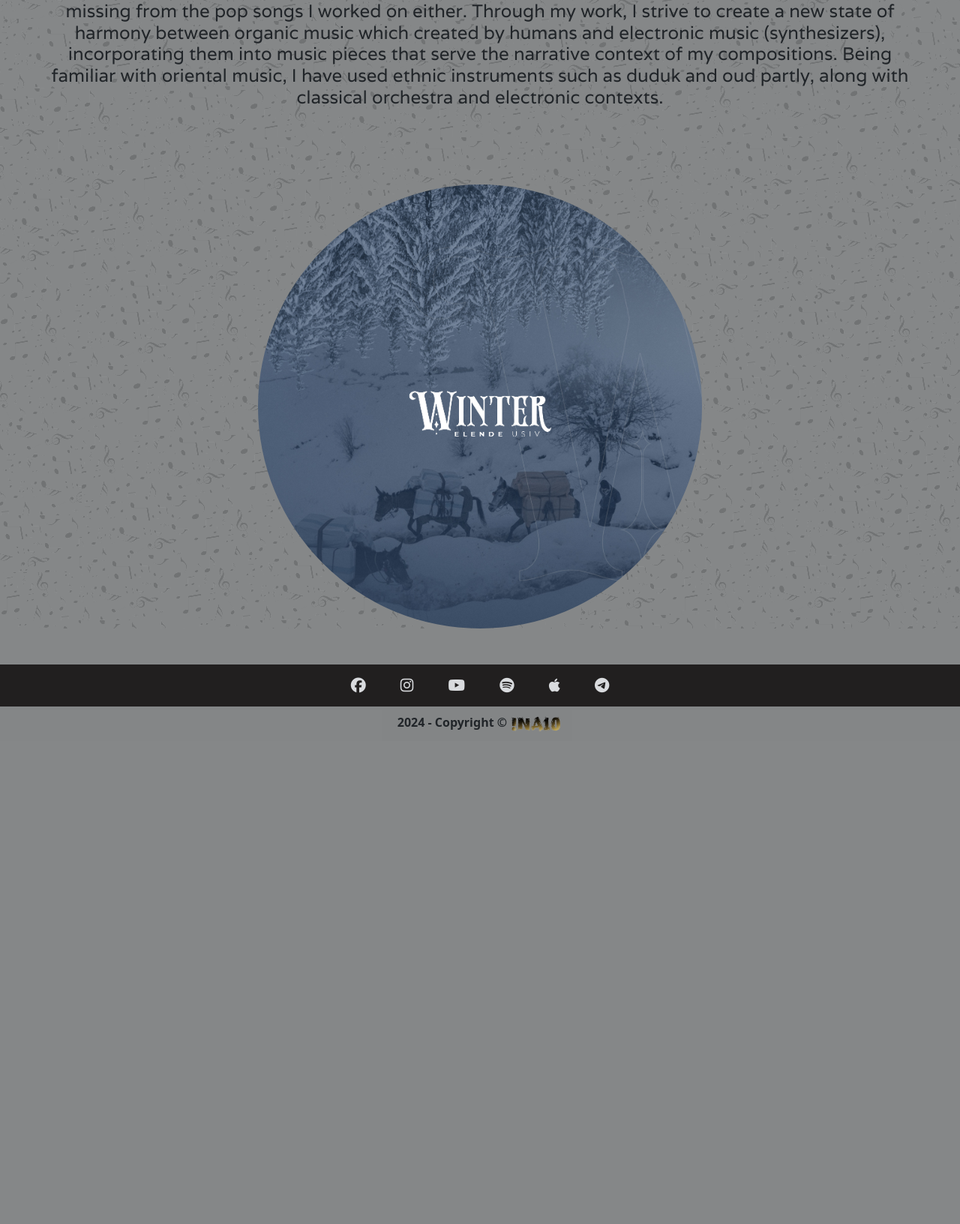
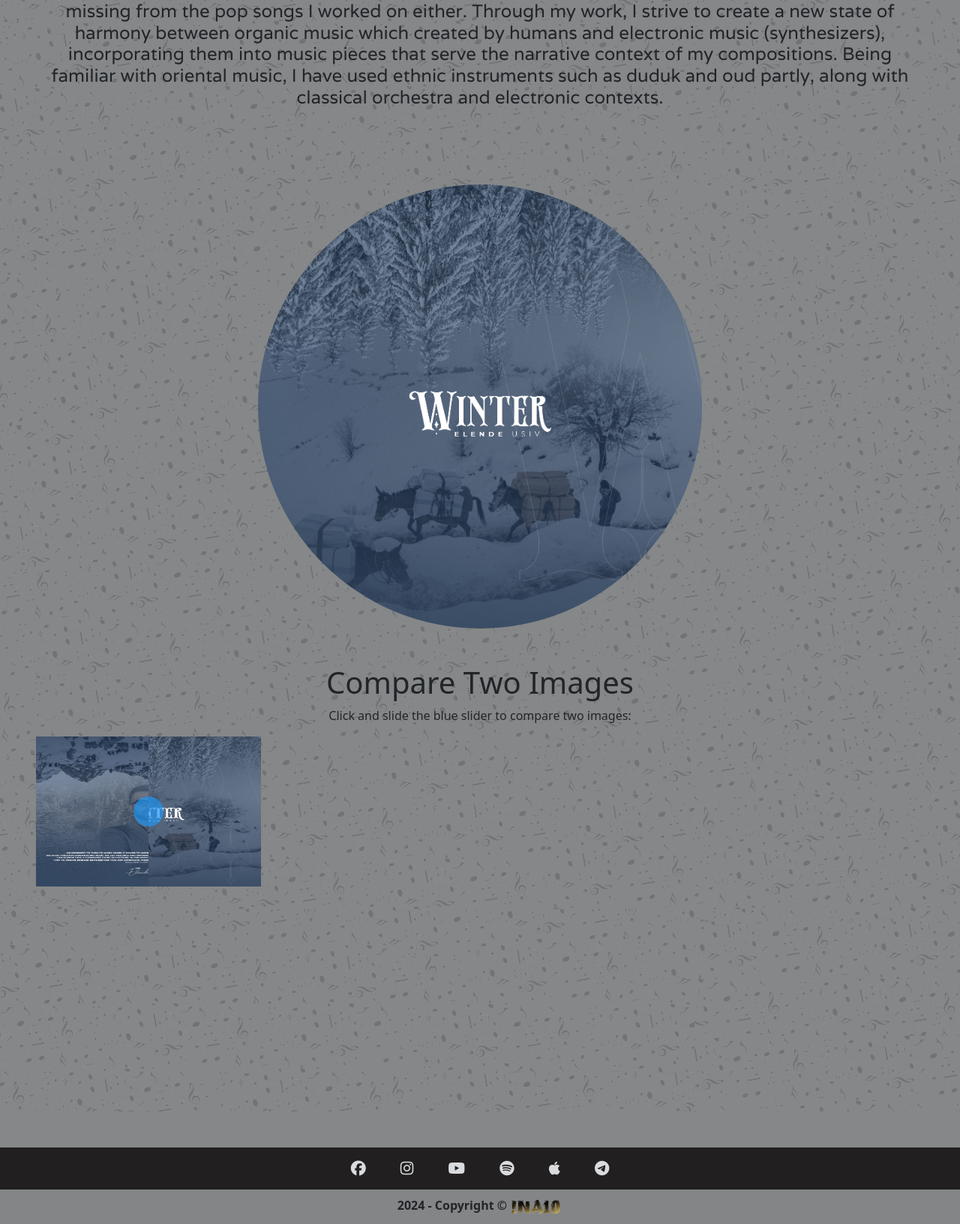
Before and after one commit to Mo-Inalo/elende-usiv.de, a PHP site: page / in a window 1280 px wide. Shown: the part 1340-2972 px from the top of the page at 75% size. Before the commit the page ends 2315 px from the top, so only its background shows below. Run offline with PHP 8.4, Linux system fonts and the light colour scheme; some libraries are stand-ins or nearby versions.

Commit message:
added js with pics

```diff
--- a/css_my/stylesheet.css
+++ b/css_my/stylesheet.css
@@ -313,3 +313,38 @@ audio {
     padding: 2px;
 
 }
+
+
+
+
+
+* {box-sizing: border-box;}
+
+.img-comp-container {
+    position: relative;
+    height: 500px; /*should be the same height as the images*/
+}
+
+.img-comp-img {
+    position: absolute;
+    width: auto;
+    height: auto;
+    overflow:hidden;
+}
+
+.img-comp-img img {
+    display:block;
+    vertical-align:middle;
+}
+
+.img-comp-slider {
+    position: absolute;
+    z-index:9;
+    cursor: ew-resize;
+    /*set the appearance of the slider:*/
+    width: 40px;
+    height: 40px;
+    background-color: #2196F3;
+    opacity: 0.7;
+    border-radius: 50%;
+}
--- a/index.php
+++ b/index.php
@@ -84,6 +84,36 @@ include "templates/nav.php"
         </div>
 
 
+        <div align="center" class="mx-5 my-5">
+
+            <h1>Compare Two Images</h1>
+
+            <p>Click and slide the blue slider to compare two images:</p>
+
+
+            <div class="img-comp-container">
+                <div class="img-comp-img">
+                    <img src="images/ablumcover_winter.jpg" width="300" height="200">
+                </div>
+                <div class="img-comp-img img-comp-overlay">
+                    <img src="images/ablumcover_winter2.jpg" width="300" height="200">
+                </div>
+            </div>
+
+
+
+
+
+
+            <script>
+                /*Execute a function that will execute an image compare function for each element with the img-comp-overlay class:*/
+                initComparisons();
+            </script>
+
+
+        </div>
+
+
 
 
 </main>
--- a/js_my/script.js
+++ b/js_my/script.js
@@ -0,0 +1,84 @@
+
+
+function initComparisons() {
+    var x, i;
+    /*find all elements with an "overlay" class:*/
+    x = document.getElementsByClassName("img-comp-overlay");
+    for (i = 0; i < x.length; i++) {
+        /*once for each "overlay" element:
+        pass the "overlay" element as a parameter when executing the compareImages function:*/
+        compareImages(x[i]);
+    }
+
+    function compareImages(img) {
+        var slider, img, clicked = 0, w, h;
+        /*get the width and height of the img element*/
+        w = img.offsetWidth;
+        h = img.offsetHeight;
+        /*set the width of the img element to 50%:*/
+        img.style.width = (w / 2) + "px";
+        /*create slider:*/
+        slider = document.createElement("DIV");
+        slider.setAttribute("class", "img-comp-slider");
+        /*insert slider*/
+        img.parentElement.insertBefore(slider, img);
+        /*position the slider in the middle:*/
+        slider.style.top = (h / 2) - (slider.offsetHeight / 2) + "px";
+        slider.style.left = (w / 2) - (slider.offsetWidth / 2) + "px";
+        /*execute a function when the mouse button is pressed:*/
+        slider.addEventListener("mousedown", slideReady);
+        /*and another function when the mouse button is released:*/
+        window.addEventListener("mouseup", slideFinish);
+        /*or touched (for touch screens:*/
+        slider.addEventListener("touchstart", slideReady);
+        /*and released (for touch screens:*/
+        window.addEventListener("touchend", slideFinish);
+
+        function slideReady(e) {
+            /*prevent any other actions that may occur when moving over the image:*/
+            e.preventDefault();
+            /*the slider is now clicked and ready to move:*/
+            clicked = 1;
+            /*execute a function when the slider is moved:*/
+            window.addEventListener("mousemove", slideMove);
+            window.addEventListener("touchmove", slideMove);
+        }
+
+        function slideFinish() {
+            /*the slider is no longer clicked:*/
+            clicked = 0;
+        }
+
+        function slideMove(e) {
+            var pos;
+            /*if the slider is no longer clicked, exit this function:*/
+            if (clicked == 0) return false;
+            /*get the cursor's x position:*/
+            pos = getCursorPos(e)
+            /*prevent the slider from being positioned outside the image:*/
+            if (pos < 0) pos = 0;
+            if (pos > w) pos = w;
+            /*execute a function that will resize the overlay image according to the cursor:*/
+            slide(pos);
+        }
+
+        function getCursorPos(e) {
+            var a, x = 0;
+            e = (e.changedTouches) ? e.changedTouches[0] : e;
+            /*get the x positions of the image:*/
+            a = img.getBoundingClientRect();
+            /*calculate the cursor's x coordinate, relative to the image:*/
+            x = e.pageX - a.left;
+            /*consider any page scrolling:*/
+            x = x - window.pageXOffset;
+            return x;
+        }
+
+        function slide(x) {
+            /*resize the image:*/
+            img.style.width = x + "px";
+            /*position the slider:*/
+            slider.style.left = img.offsetWidth - (slider.offsetWidth / 2) + "px";
+        }
+    }
+}
```
Also changed, not shown: images/unterschrift.png.
